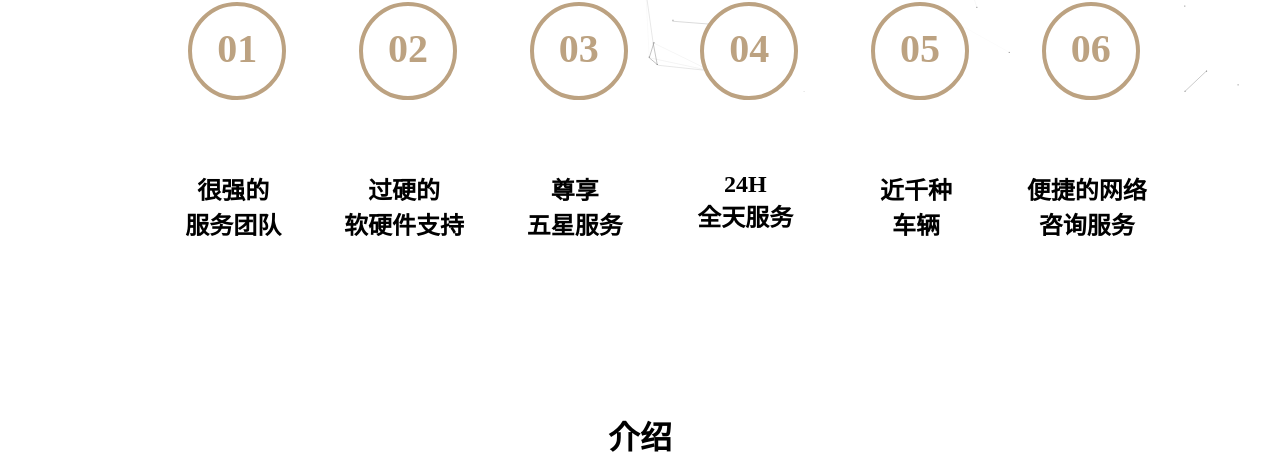
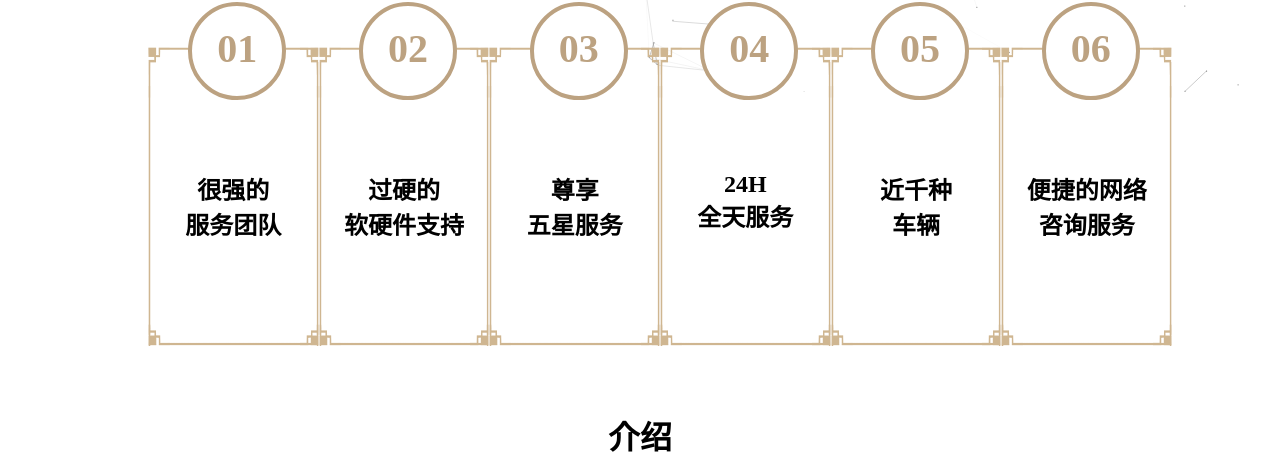
Before and after one commit to 52576906/qingmeng, a plain HTML site: page index.html in a window 1280 px wide. Shown: the part 708-1183 px from the top of the page. Drawn offline with Linux system fonts and the light colour scheme; files whose address does not match are found by name.

Commit message:
Update shouye2.css

```diff
--- a/css/shouye2.css
+++ b/css/shouye2.css
@@ -52,7 +52,7 @@ li {
 }
 
 .index-sec4 li {
-  background: url(/大作业/img/b1.png) no-repeat top center;
+  background: url(/img/b1.png) no-repeat top center;
 }
 
 .index-sec4 ul li {
```
